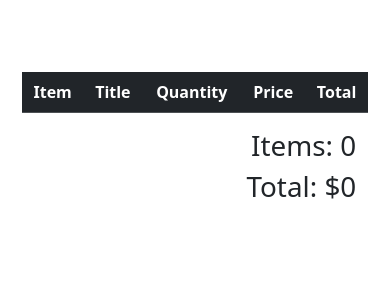
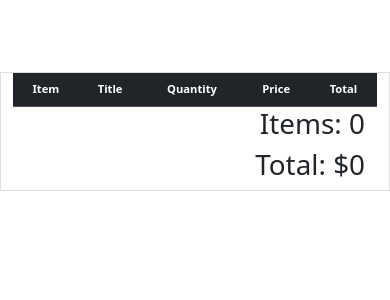
Before and after one commit to PuricelIonut/library, a Django app: page /cart/ in a window 390 px wide. Shown: the part 56-356 px from the top of the page. Run offline with Django 4.2, Linux system fonts and the light colour scheme; lists and menus that the app fills with data are empty.

Commit message:
finished cart css

```diff
--- a/cart/helpers.py
+++ b/cart/helpers.py
@@ -1,4 +1,7 @@
 from .models import *
+from django.contrib import messages
+from django.utils.safestring import mark_safe
+
 import json
 
 
--- a/cart/static/cart.css
+++ b/cart/static/cart.css
@@ -6,9 +6,38 @@
     text-align: right;
 }
 
+#table-img {
+    height:10rem;
+    width:7rem;
+}
 
 @media (max-width: 600px) {
     #big-container {
-        width:95%;
+        width: 100%;
+        margin-bottom: 15px;
+        overflow-y: hidden;
+        -ms-overflow-style: -ms-autohiding-scrollbar;
+        border: 1px solid #ddd;
+    }
+    #big-container > .table {
+        margin-bottom: 0;
+    }
+    #big-container > .table > thead > tr > th,
+    #big-container > .table > tbody > tr > th,
+    #big-container > .table > tfoot > tr > th,
+    #big-container > .table > thead > tr > td,
+    #big-container> .table > tbody > tr > td,
+    #big-container > .table > tfoot > tr > td {
+        white-space: nowrap;
+    }
+    #table-img {
+        height: 5rem;
+        width: 3rem;
+    }
+    .table-text {
+        font-size: 0.8rem;
+    }
+    .table th {
+        font-size: 0.7rem;
     }
 }
--- a/cart/templates/cart.html
+++ b/cart/templates/cart.html
@@ -15,8 +15,7 @@ Shopping Cart
 <br><br><br>
 <div class="container-fluid" id="big-container">
 
-<div class="table-responsive">
-  <table class="table table-hover">
+<table class="table table-hover">
     <thead class="thead">
       <tr class="table-dark text-center">
         <th scope="col">Item</th>
@@ -31,24 +30,23 @@ Shopping Cart
         <tr class="text-center">
         <th scope="row">
           <a href="{% url 'book' pk=item.product.id %}">
-            <img style="height:10rem;width:7rem;" src="{{item.product.image.url}}">
+            <img id='table-img' src="{{item.product.image.url}}">
           </a>
         </th>
-        <td><h4>{{ item.product.title }}</h4></td>
+        <td><h4 class="table-text" >{{ item.product.title }}</h4></td>
         <td>
-         <h5>{{ item.quantity }} -
+         <h5 class="table-text">{{ item.quantity }} -
             <button data-product={{item.product.id}} data-action="add" type="button" class="btn btn-sm btn-outline-success update-cart"><i class="bi bi-arrow-up"></i></button>
             <button data-product={{item.product.id}} data-action="remove" type="button" class="btn btn-sm btn-outline-danger update-cart"><i class="bi bi-arrow-down"></i></button>
           </h5>
           </div>
         </td>
-        <td><h5>${{ item.product.price }}</h5></td>
-        <td><h5>${{ item.get_total }}</h5></td>
+        <td><h5 class="table-text">${{ item.product.price }}</h5></td>
+        <td><h5 class="table-text">${{ item.get_total }}</h5></td>
       </tr>
     {% endfor %}
     </tbody>
   </table>
-  </div>
 
   <div class="container-fluid" id="totals">
     <h1 class='display-6'>Items: {{ order.get_cart_items }}</h1>
--- a/cart/views.py
+++ b/cart/views.py
@@ -42,7 +42,7 @@ def update_item(request):
         messages.success(request, mark_safe('Item <b>added</b> to shopping cart succesfully!'))
     elif action == 'remove':
         orderItem.quantity = (orderItem.quantity - 1)
-        messages.success(request, mark_safe('Item <b>removed</b> from the shopping cart succesfully!'))
+        messages.warning(request, mark_safe('Item <b>removed</b> from the shopping cart succesfully!'))
 
 
     orderItem.save()
```
